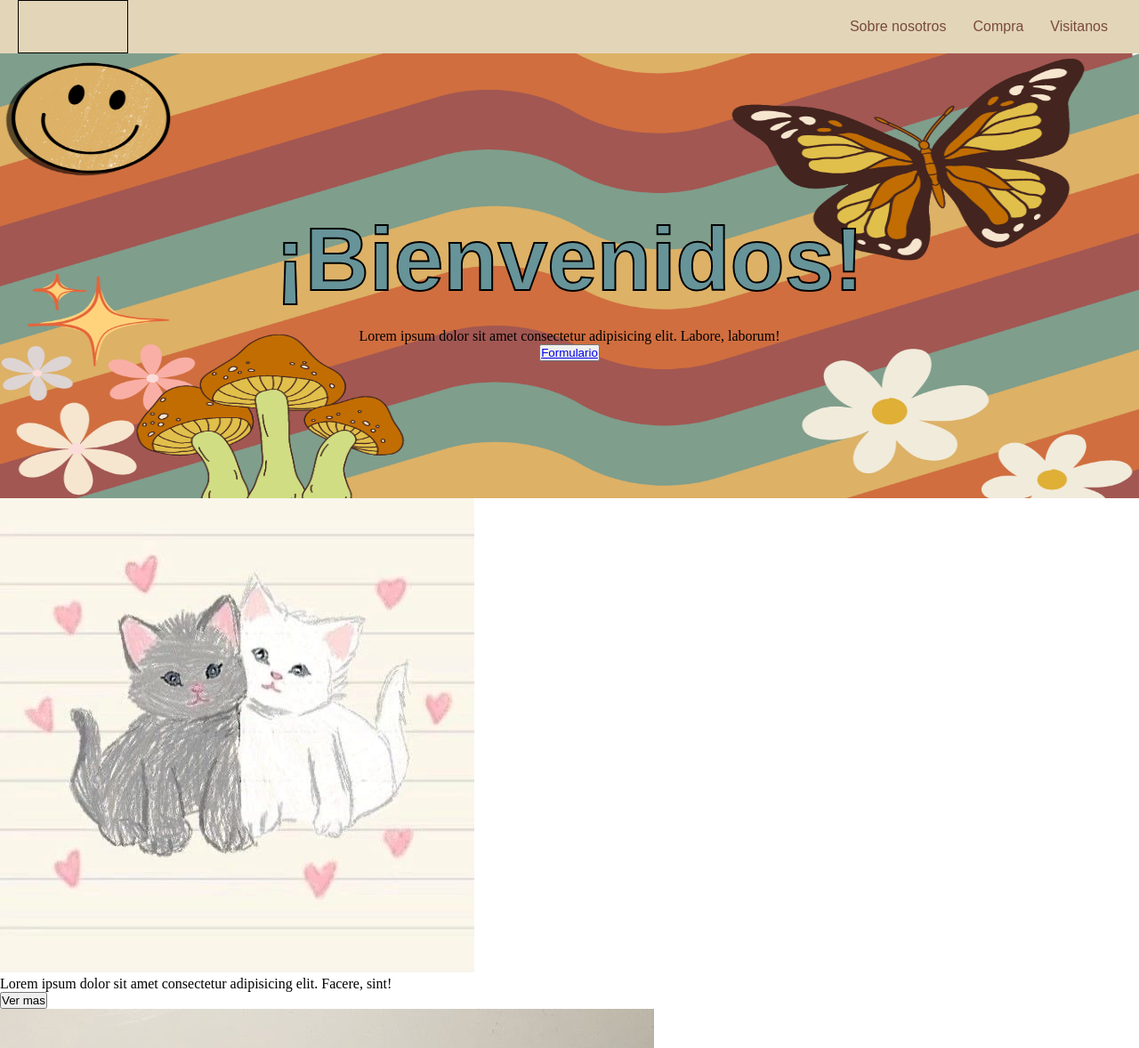
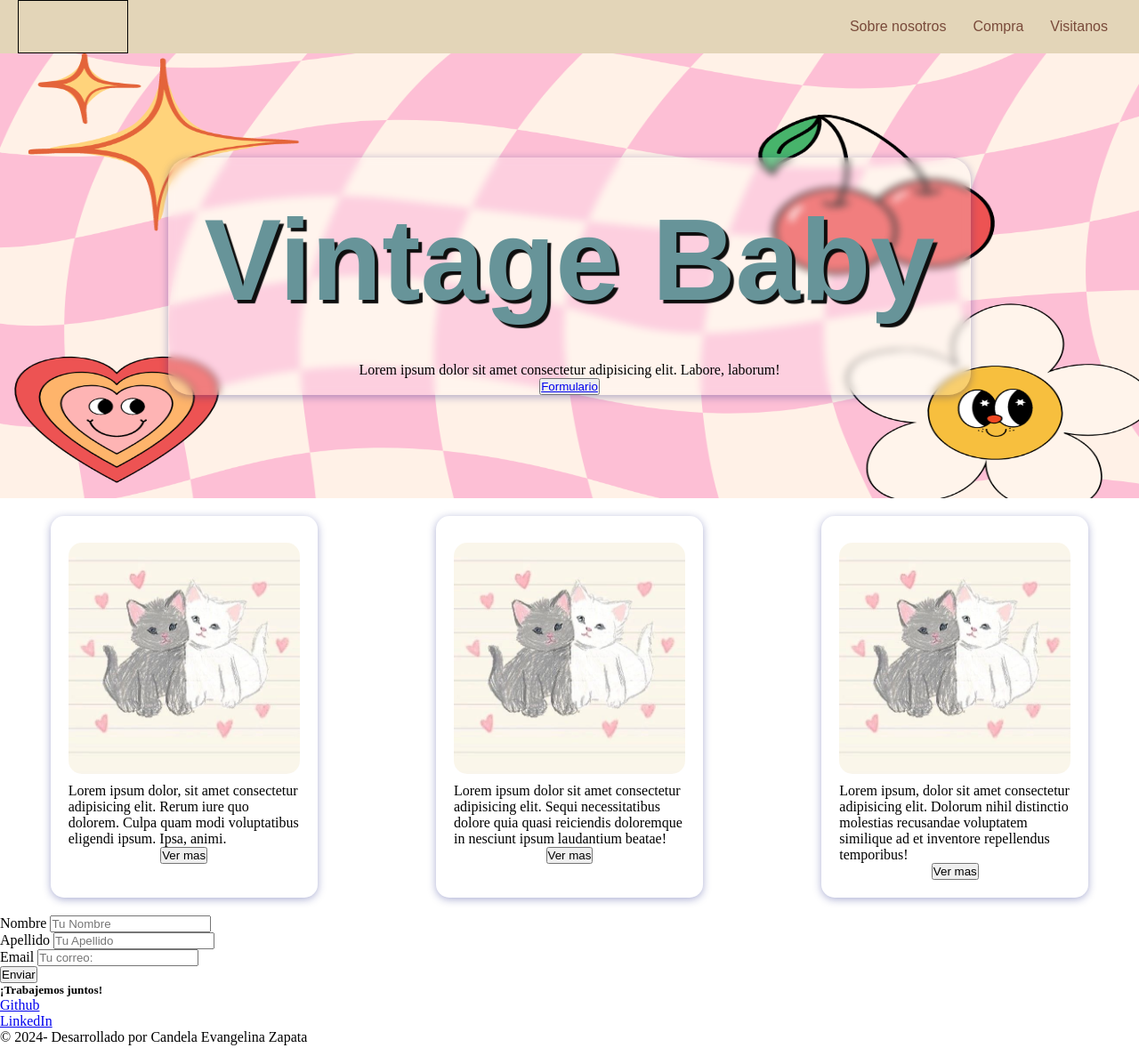
Before and after one commit to kndezapata/Portafolio-Candela-Zapata, a plain HTML site: page index.html in a window 1280 px wide. Shown: the top 1178 px of the page at 89% size. Drawn offline with Linux system fonts and the light colour scheme; a web font is replaced by a local one.

Commit message:
Changes to the hero, added flexible box on cards.

```diff
--- a/index.html
+++ b/index.html
@@ -41,7 +41,7 @@
         <div class="container-hero">
             <div class="content-hero">
                 <h1 class="title-hero">
-                    ¡Bienvenidos!
+                    Vintage Baby
                 </h1>
                 <p class="paragraph-hero">
                     Lorem ipsum dolor sit amet consectetur adipisicing elit. Labore, laborum!
@@ -50,7 +50,7 @@
                     <a href="#formulario">Formulario</a>
                 </button>
             </div>
-            <img src="images/image4.png" alt="image hero" class="image-hero">
+            <img src="images/image3.png" alt="image hero" class="image-hero">
         </div>
     </section>
     <!-- CARD -->
@@ -62,7 +62,7 @@
                     <article class="article">
                         <img src="images/d1b1dd1b1e1e409df9111872e0cf19a8.jpg" alt="imagencard1" class="image-card">
                         <p class="paragraph-card">
-                            Lorem ipsum dolor sit amet consectetur adipisicing elit. Facere, sint!
+                            Lorem ipsum dolor, sit amet consectetur adipisicing elit. Rerum iure quo dolorem. Culpa quam modi voluptatibus eligendi ipsum. Ipsa, animi.
                         </p>
                         <button class="button-card">
                             Ver mas
@@ -74,9 +74,9 @@
             <div class="card">
                 <div class="content-card">
                     <article class="article">
-                        <img src="images/ce6620440d889d8336a8c01593b43ef2.jpg" alt="imagencard2" class="image-card">
+                        <img src="images/d1b1dd1b1e1e409df9111872e0cf19a8.jpg" alt="imagencard2" class="image-card">
                         <p class="paragraph-card">
-                            Lorem ipsum dolor sit amet consectetur adipisicing elit. Labore, nisi?
+                           Lorem ipsum dolor sit amet consectetur adipisicing elit. Sequi necessitatibus dolore quia quasi reiciendis doloremque in nesciunt ipsum laudantium beatae!
                         </p>
                         <button class="button-card">
                             Ver mas
@@ -88,9 +88,9 @@
             <div class="card">
                 <div class="content-card">
                     <article class="article">
-                        <img src="images/9700af53e8ba7f344036ae0ef29ec6bb.jpg" alt="imagencard3" class="image-card">
+                        <img src="images/d1b1dd1b1e1e409df9111872e0cf19a8.jpg" alt="imagencard3" class="image-card">
                         <p class="paragraph-card">
-                            Lorem ipsum dolor sit, amet consectetur adipisicing elit. Alias, odio?
+                           Lorem ipsum, dolor sit amet consectetur adipisicing elit. Dolorum nihil distinctio molestias recusandae voluptatem similique ad et inventore repellendus temporibus!
                         </p>
                         <button class="button-card">
                             Ver mas
--- a/style.css
+++ b/style.css
@@ -1,3 +1,4 @@
+@import url('https://fonts.cdnfonts.com/css/locke-port');
 @import url('https://fonts.cdnfonts.com/css/lemondrop');
 *{
     margin: 0;
@@ -44,6 +45,7 @@
     margin: 0 15px;
     font-family: 'Lemondrop', sans-serif;
     color: #794A3A;
+    display: flex;
 }
 
 .menu-nav a{
@@ -60,7 +62,7 @@
     object-fit: fill;
 }
 
-.container-hero{
+.section-hero .container-hero{
     display: flex;
     flex-direction: column;
     justify-content: center;
@@ -70,18 +72,136 @@
     position: relative;
 }
 
-.title-hero{
-    font-size: 100px;
-    font-family: 'Lemondrop', sans-serif;
-    -webkit-text-stroke: 2px black;
-    padding: 20px;
-    border-radius: 10px;
+.section-hero .container-hero .title-hero{
+    font-size: 130px;
+    font-family: 'Locke Port', sans-serif;
+    text-shadow: 4px 4px 1px rgb(14, 14, 14);
+    padding: 40px;
     color: #679499;
 }
 
 .content-hero{
     position: absolute;
+    border-radius: 25px;
+    background: rgba( 255, 255, 255, 0.25 );
+    box-shadow: 0 2px 10px 0 rgba( 31, 38, 135, 0.37 );
+    backdrop-filter: blur( 4px );
+    -webkit-backdrop-filter: blur( 4px );
 }
 
 
+
+
                         /* CARD */
+
+.section-card {
+    width: 100%;
+
+}
+
+.container-card {
+    display: flex;
+    justify-content: space-around;
+    flex-wrap: wrap;
+    gap: 20px;
+    width: 100%;
+}
+
+.card {
+    border-radius: 15px;
+    background: rgba( 255, 255, 255, 0.25 );
+    box-shadow: 0 2px 10px 0 rgba( 31, 38, 135, 0.37 );
+    backdrop-filter: blur( 4px );
+    -webkit-backdrop-filter: blur( 4px );
+    max-width: 300px;
+    height: auto;
+    margin: 20px;
+}
+
+.card:hover {
+    transform: scale(1.05);
+    transition: transform 0.3s;
+}
+
+.content-card .article .image-card{
+    width: 100%;
+    height: auto;
+    border-radius: 15px;
+    margin: 10px;
+}
+
+.article{
+    display: flex;
+    flex-direction: column;
+    justify-content: center;
+    align-items: center;
+    width: 100%;
+    padding: 20px;
+}
+
+/*
+ESTILOS VINTAGE
+.card {
+    border-radius: 15px;
+    background: #f9f3e9;
+    box-shadow: 0 4px 8px rgba(0, 0, 0, 0.2);
+    backdrop-filter: blur(5px);
+    -webkit-backdrop-filter: blur(5px);
+    max-width: 220px;
+    height: auto;
+    min-height: 300px;
+    margin: 20px;
+    overflow: hidden;
+    position: relative;
+}
+
+
+.card::before {
+    content: '';
+    position: absolute;
+    top: 0;
+    left: 0;
+    right: 0;
+    bottom: 0;
+    background: url('path/to/your/texture.png');
+    opacity: 0.1;
+    z-index: 1;
+}
+
+
+.card .article {
+    position: relative;
+    z-index: 2;
+    padding: 20px;
+    text-align: center;
+    font-family: 'Georgia', serif;
+    color: #5D4B3A;
+}
+
+.card .article img {
+    width: 100%;
+    height: auto;
+    border-radius: 10px;
+}
+
+.card .button-card {
+    margin-top: 15px;
+    padding: 10px 15px;
+    background-color: #8F5C4B;
+    color: #ffffff;
+    border: none;
+    border-radius: 5px;
+    cursor: pointer;
+    font-family: 'Lemondrop', sans-serif;
+    transition: background-color 0.3s ease;
+}
+
+.card .button-card:hover {
+    background-color: #A16A5C;
+}
+
+
+.card {
+    border: 2px solid #5D4B3A;
+}
+*/
```
Also changed, not shown: images/imagen.png (added), images/imagenvintagediseño.png (added), images/imagevintage0.png (added), images/vintage.png (added).
